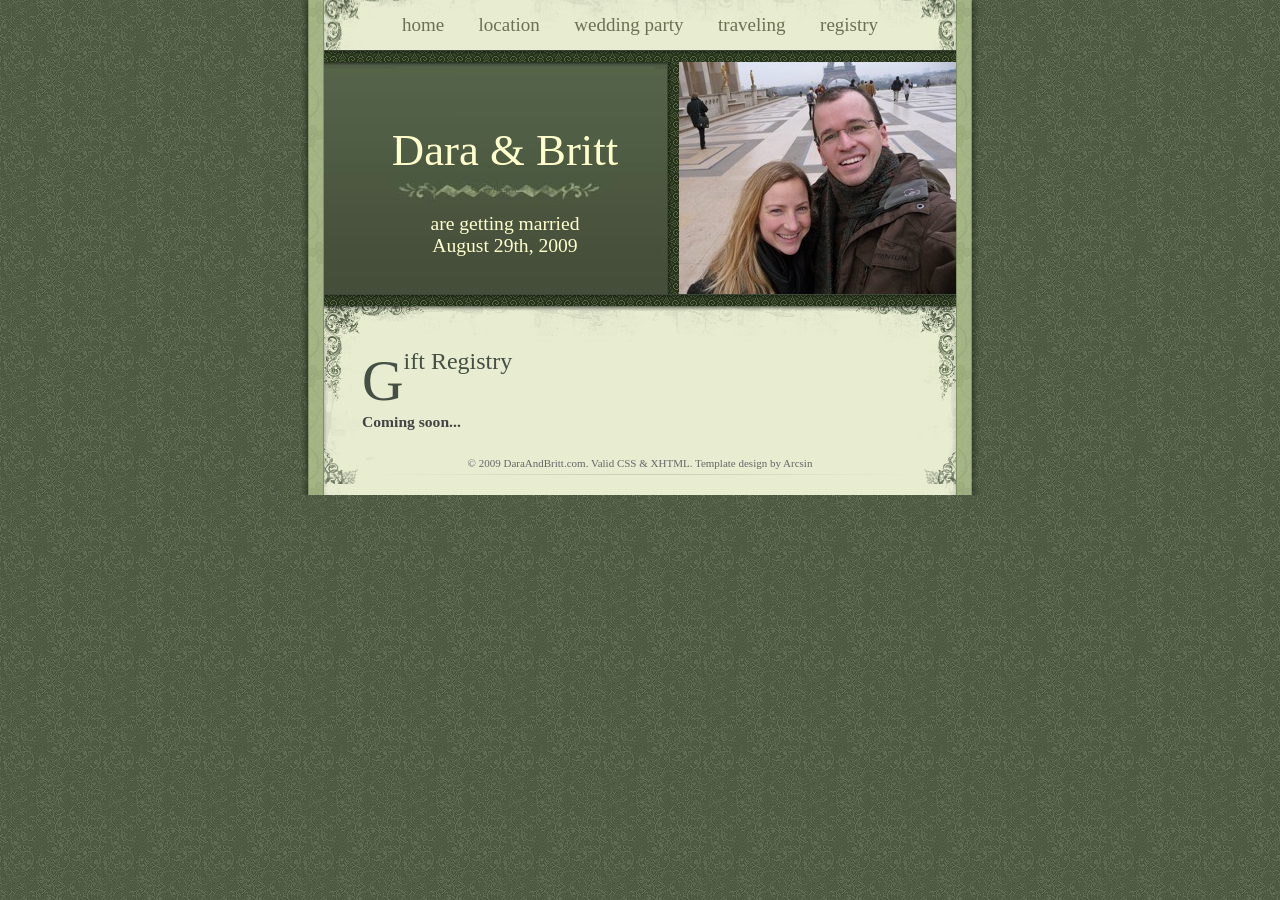
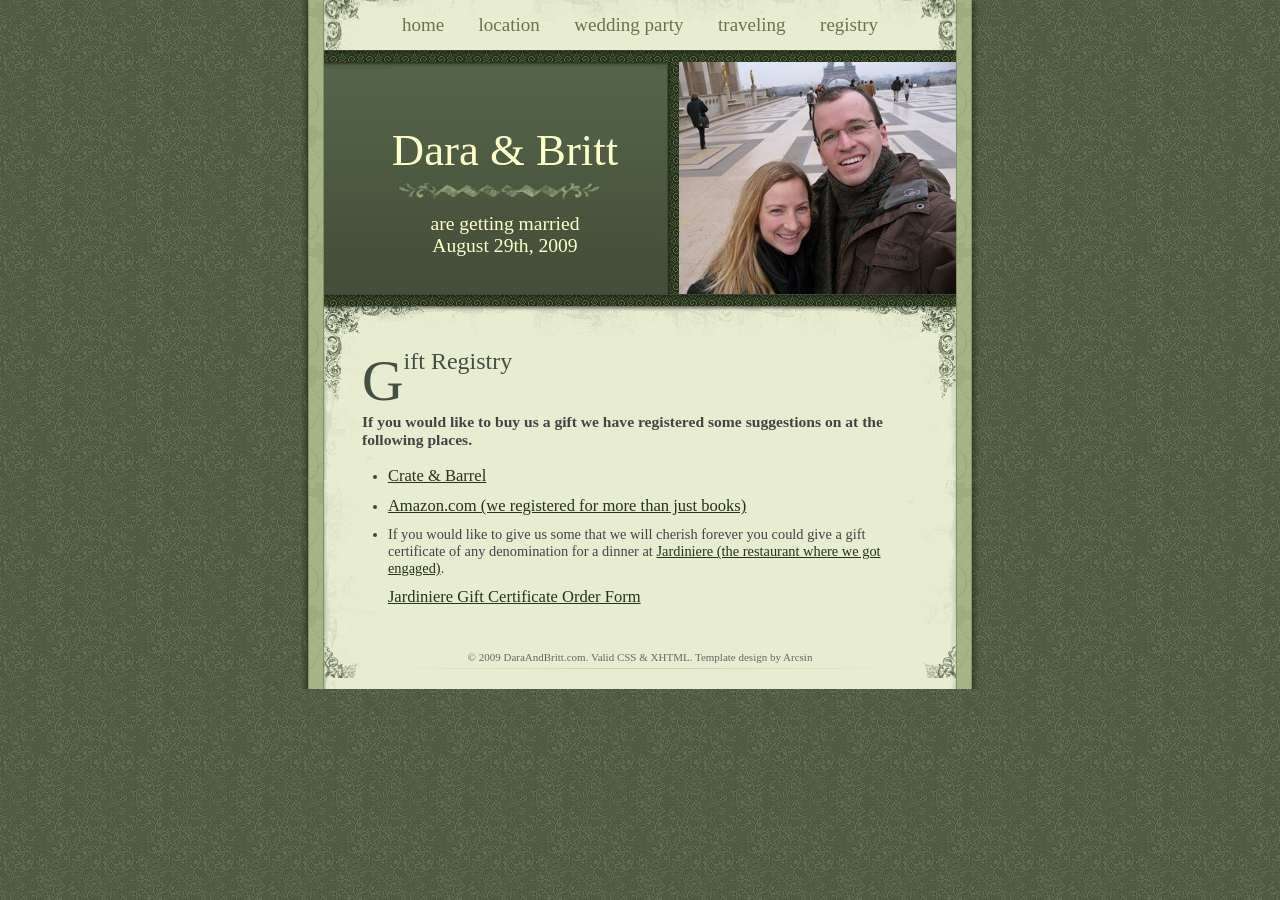
Before and after one commit to britt/wedding-site, a Jekyll site: the page built from registry.html, in a window 1280 px wide. Built offline with Jekyll 4.4.1, drawn with Linux system fonts in a browser that asks for light colours.

Commit message:
Added registry links

```diff
--- a/default.css
+++ b/default.css
@@ -212,3 +212,15 @@ ul.wedding_party li .name {
 	font-size: 125%;
 	margin-bottom: 5px;
 }
+
+ul.registries li, ul.registries li div.explanation {
+	margin-bottom: 10px;
+}
+
+ul.registries li div.explanation a {
+	font-size: 100%;
+}
+
+ul.registries li a  {
+	font-size: 115%;
+}
--- a/registry.html
+++ b/registry.html
@@ -7,6 +7,23 @@ title: registry
     Gift Registry
   </div>
   <div class="body">
-    <h3>Coming soon...</h3>
+    <h3>If you would like to buy us a gift we have registered some suggestions on at the following places.</h3>
+    <ul class="registries">
+      <li>
+        <a href="http://links.daraandbritt.com/create-and-barrel-registry">Crate &amp; Barrel</a>
+      </li>
+      <li>
+        <a href="http://links.daraandbritt.com/amazon-registry">Amazon.com (we registered for more than just books)</a>
+      </li>
+      <li>
+        <div class="explanation">
+          If you would like to give us some that we will cherish forever you could give a gift certificate of any denomination for
+          a dinner at <a href="http://www.jardiniere.com/">Jardiniere (the restaurant where we got engaged)</a>.
+        </div>
+        <div>
+          <a href="http://www.jardiniere.com/gift_a.html">Jardiniere Gift Certificate Order Form</a>
+        </div>
+      </li>
+    </ul>
   </div>
 </div>
```
